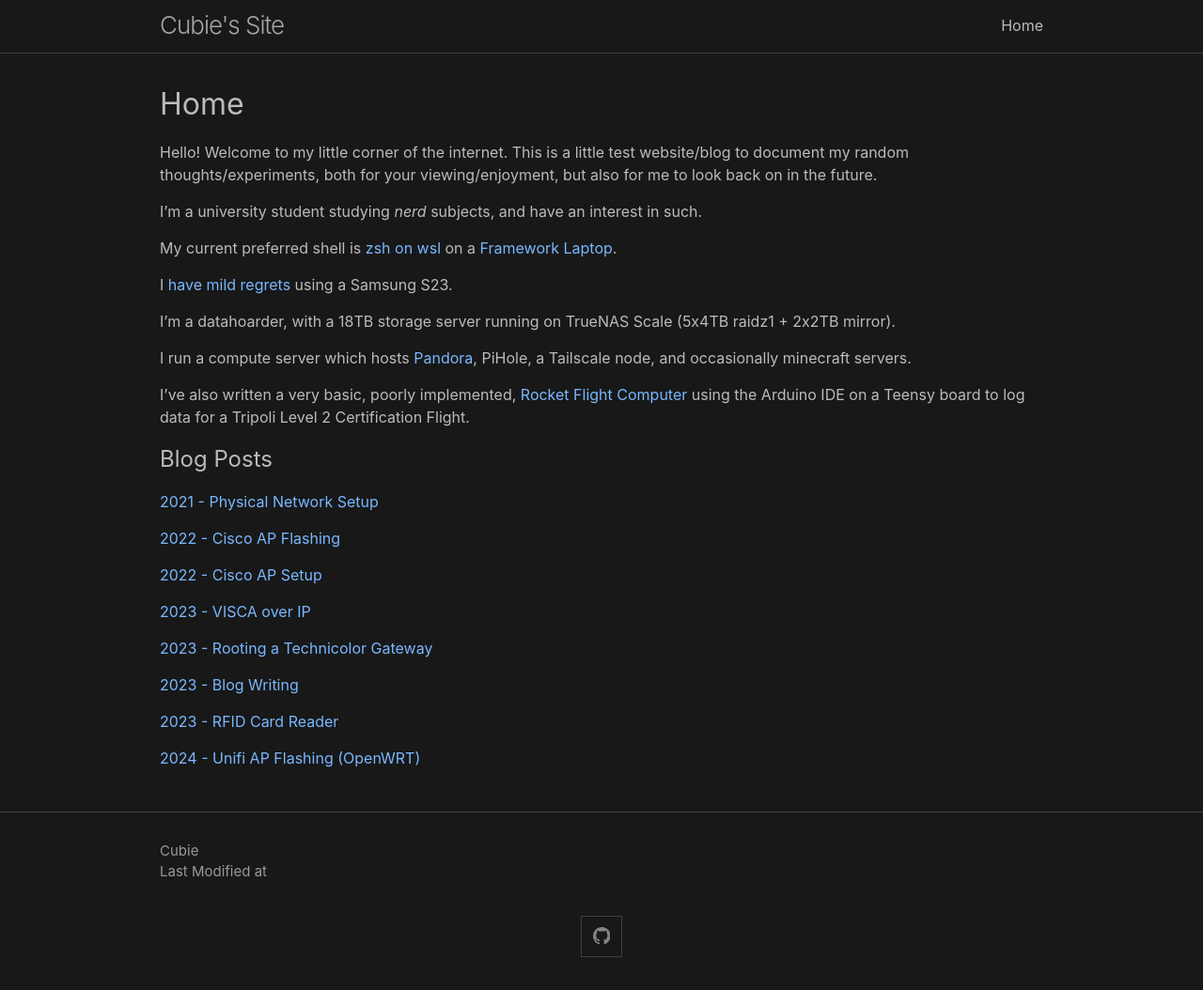
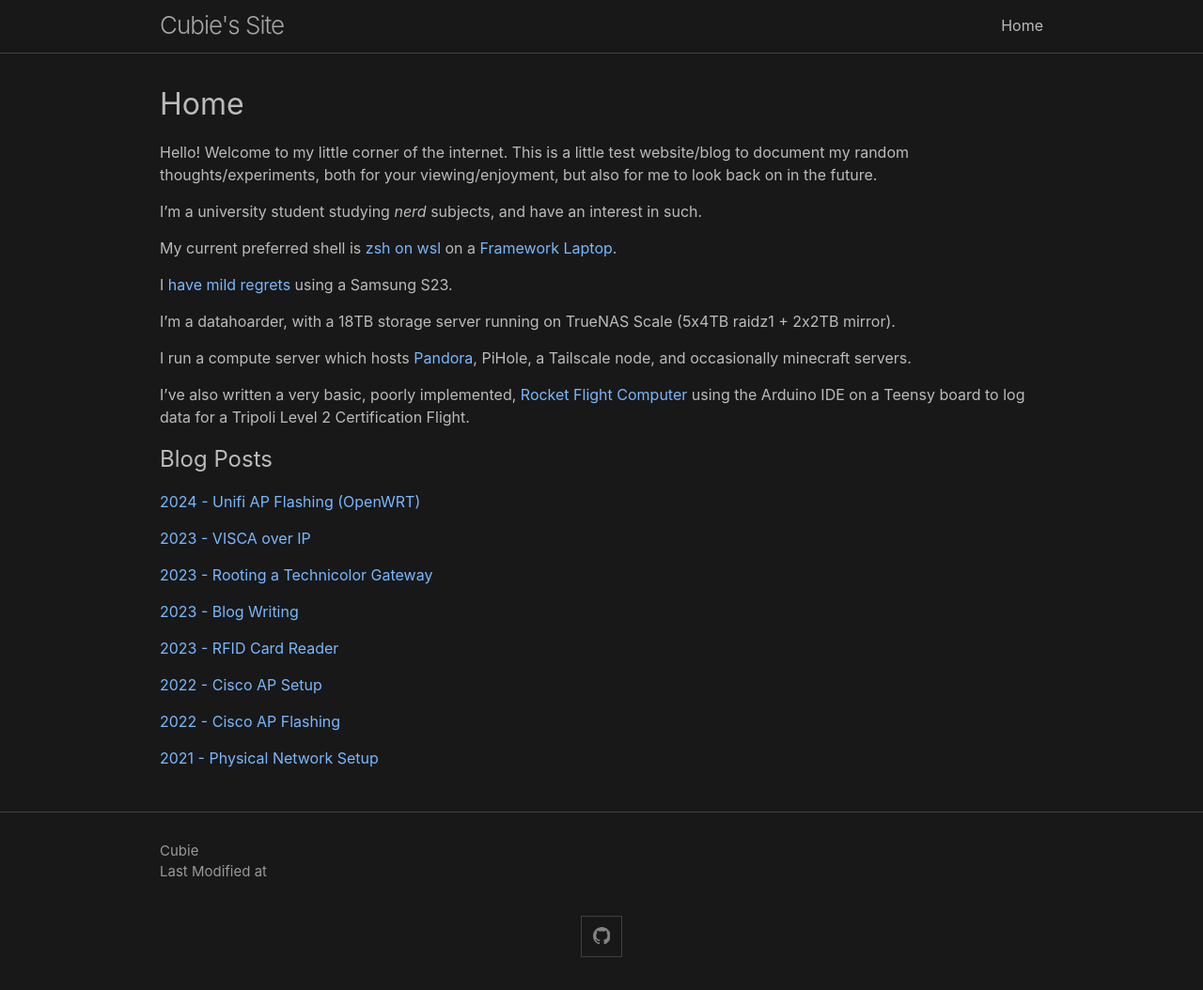
Before and after one commit to Cubie87/cubie87.github.io, a Jekyll site: the page built from index.md, in a window 1280 px wide. Shown: the whole page at 94% size. Built offline with Jekyll 4.4.1, drawn with Linux system fonts in a browser that asks for light colours; our own code applies the rules of GitHub Pages for plain Markdown files; some of the changed lines change nothing that is shown.

Commit message:
inverted blogpost timeline

```diff
--- a/index.md
+++ b/index.md
@@ -17,11 +17,7 @@
 
 ## Blog Posts
 
-[2021 - Physical Network Setup](posts/2021-network/network.md)
-
-[2022 - Cisco AP Flashing](posts/2022-ciscoWAP/ciscoFlash.md)
-
-[2022 - Cisco AP Setup](posts/2022-ciscoWAP/ciscoConfig.md)
+[2024 - Unifi AP Flashing (OpenWRT)](posts/2024-unifi/unifi.md)
 
 [2023 - VISCA over IP](posts/2023-viscaip/viscaOverIP.md)
 
@@ -31,4 +27,8 @@
 
 [2023 - RFID Card Reader](posts/2023-rfidReader/reader.md)
 
-[2024 - Unifi AP Flashing (OpenWRT)](posts/2024-unifi/unifi.md)
+[2022 - Cisco AP Setup](posts/2022-ciscoWAP/ciscoConfig.md)
+
+[2022 - Cisco AP Flashing](posts/2022-ciscoWAP/ciscoFlash.md)
+
+[2021 - Physical Network Setup](posts/2021-network/network.md)
```
